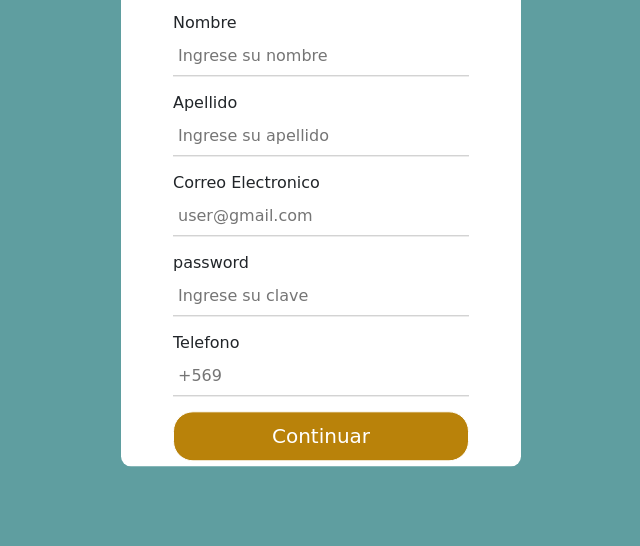
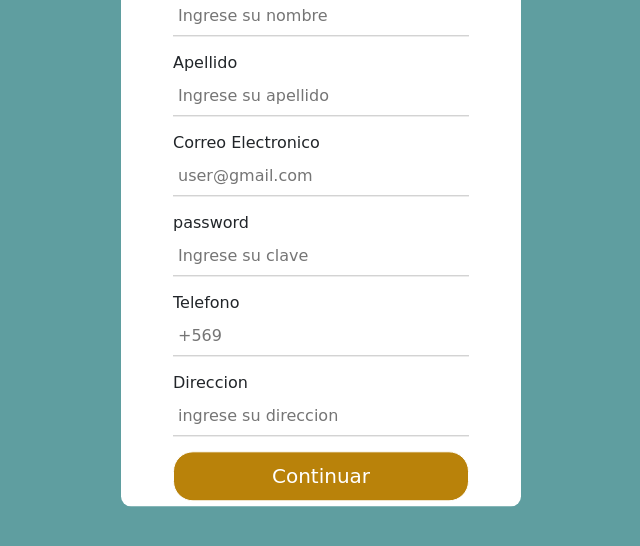
Before and after one commit to Vettem/Proyecto_Semestral_ToshivePet, a plain HTML site: page Registro.html in a window 1280 px wide. Shown: the part 198-744 px from the top of the page, without its empty margins (319-959 px from the left). Drawn offline with nearby package versions, Linux system fonts and the light colour scheme.

Commit message:
direccion
direccion en registro

```diff
--- a/Registro.html
+++ b/Registro.html
@@ -57,6 +57,10 @@
                         <input required type="text" name="phone" placeholder="+569" pattern="[0-9]+" minlength="9" maxlength="12">
                     </div>
 
+                    <div class="username">
+                        <label>Direccion</label>
+                        <input required type="text" name="direccion" placeholder="ingrese su direccion">
+                    </div>
 
                     <input value="Continuar" type="submit">
                     <!-- <a href="MainMenu.html"> <button type="button"> Confirmar </button> </a>  -->
```
